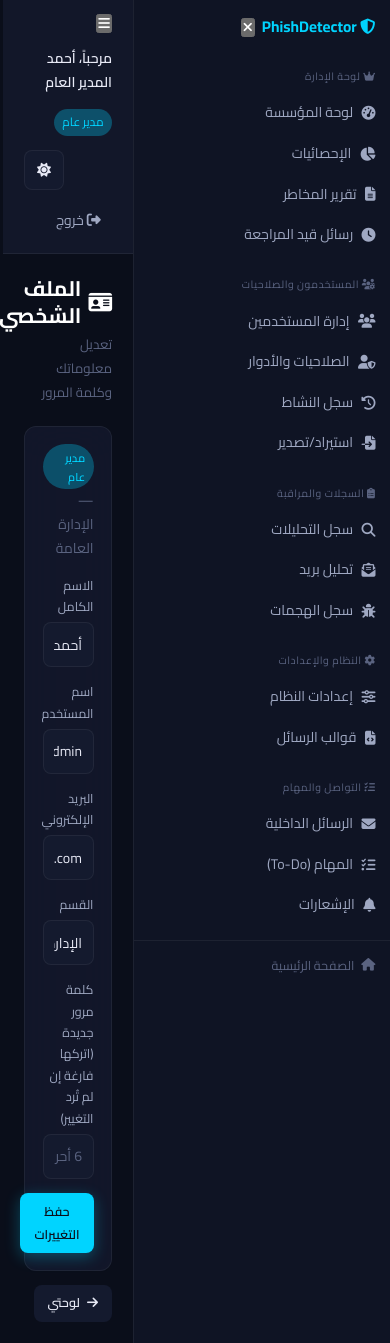
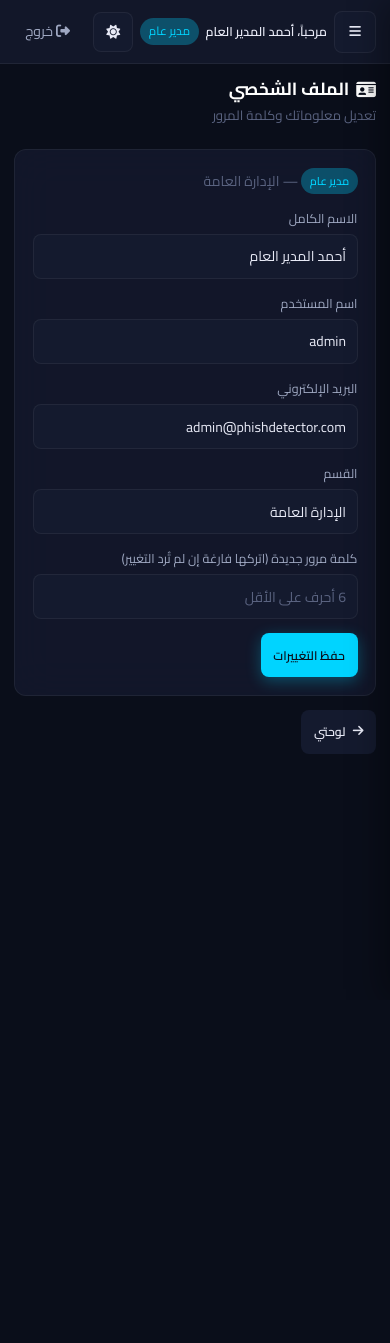
Before and after one commit to Nfyuji/aipashdid, a Flask app: page /employee/profile in a window 390 px wide. After the commit the page ends 754 px from the top, so only its background shows below. Run offline with Flask 3, Linux system fonts and the light colour scheme; a user stored in the database is signed in; some libraries are stand-ins or nearby versions.

Commit message:
Add files via upload

```diff
--- a/static/css/dashboard.css
+++ b/static/css/dashboard.css
@@ -1,7 +1,7 @@
 /* PhishDetector Enterprise - Dashboard-Specific Styles */
 .dashboard-body { display: flex; min-height: 100vh; background: var(--bg-primary, #0a0e1a); color: var(--text-primary, #e8eaf6); font-family: 'Cairo', sans-serif; }
 .sidebar { width: 260px; background: var(--bg-secondary, #0f1424); border-left: 1px solid var(--border-color, rgba(255,255,255,0.06)); padding: 1rem 0; flex-shrink: 0; }
-.sidebar-brand { padding: 0 1.25rem 1.5rem; font-weight: 700; font-size: 1.1rem; display: flex; align-items: center; gap: 0.5rem; color: var(--primary, #00d4ff); }
+.sidebar-brand { padding: 0 1.25rem 1.5rem; display: flex; align-items: center; justify-content: space-between; gap: 0.5rem; flex-wrap: nowrap; }
 .sidebar-nav { padding: 0 0.5rem; }
 .nav-section { margin-bottom: 1rem; }
 .nav-section-title { display: block; padding: 0.5rem 0.75rem; font-size: 0.75rem; color: var(--text-muted); text-transform: uppercase; letter-spacing: 0.05em; }
@@ -58,3 +58,110 @@
 .empty-state i { font-size: 2.5rem; margin-bottom: 0.5rem; opacity: 0.5; }
 .link-row { color: var(--text-primary); display: block; padding: 0.5rem 0; }
 .link-row:hover { color: var(--primary); }
+
+/* ── شريط جانبي: عنوان + زر إغلاق (يظهر على الجوال فقط) ── */
+.sidebar-brand-text { display: inline-flex; align-items: center; gap: 0.5rem; min-width: 0; font-weight: 700; font-size: 1.1rem; color: var(--primary, #00d4ff); }
+.sidebar-close {
+    display: none;
+    align-items: center;
+    justify-content: center;
+    width: 40px;
+    height: 40px;
+    border: none;
+    border-radius: var(--radius-sm, 8px);
+    background: var(--bg-tertiary);
+    color: var(--text-primary);
+    cursor: pointer;
+    flex-shrink: 0;
+}
+.sidebar-close:hover { background: var(--border-color); color: var(--accent-red); }
+
+/* زر فتح القائمة في الهيدر (يظهر على الجوال فقط) */
+.sidebar-toggle {
+    display: none;
+    align-items: center;
+    justify-content: center;
+    width: 42px;
+    height: 42px;
+    border: 1px solid var(--border-color);
+    border-radius: var(--radius-sm);
+    background: var(--bg-tertiary);
+    color: var(--text-primary);
+    cursor: pointer;
+    flex-shrink: 0;
+}
+.sidebar-toggle:hover { border-color: var(--primary); color: var(--primary); }
+
+.sidebar-backdrop {
+    display: none;
+    position: fixed;
+    inset: 0;
+    z-index: 900;
+    background: rgba(0, 0, 0, 0.45);
+    opacity: 0;
+    transition: opacity 0.2s ease;
+    pointer-events: none;
+}
+.dashboard-body.nav-sidebar-open .sidebar-backdrop {
+    display: block;
+    opacity: 1;
+    pointer-events: auto;
+}
+body.nav-sidebar-open {
+    overflow: hidden;
+}
+
+/* ── جوال وأجهزة لوحية ضيقة ── */
+@media (max-width: 992px) {
+    .content-inner { padding: 1rem; }
+    .page-header h1 { font-size: 1.25rem; flex-wrap: wrap; }
+    .cards-grid { grid-template-columns: repeat(auto-fill, minmax(140px, 1fr)); gap: 0.75rem; }
+    .grid-2 { grid-template-columns: 1fr; }
+    .table-wrap th, .table-wrap td { padding: 0.55rem 0.65rem; font-size: 0.85rem; }
+    .dashboard-header { padding: 0.75rem 1rem; gap: 0.5rem; }
+    .dashboard-header .welcome { font-size: 0.9rem; max-width: 42vw; overflow: hidden; text-overflow: ellipsis; white-space: nowrap; }
+}
+
+@media (max-width: 768px) {
+    html { -webkit-text-size-adjust: 100%; }
+
+    .sidebar-toggle { display: inline-flex; }
+    .sidebar-close { display: inline-flex; }
+
+    /* القائمة كطبقة منزلقة من يمين الشاشة (RTL) */
+    .sidebar {
+        position: fixed;
+        top: 0;
+        right: 0;
+        bottom: 0;
+        width: min(288px, 88vw);
+        max-width: 100%;
+        z-index: 950;
+        padding-top: 0.75rem;
+        padding-bottom: env(safe-area-inset-bottom, 0);
+        box-shadow: -8px 0 32px rgba(0, 0, 0, 0.35);
+        transform: translateX(100%);
+        transition: transform 0.28s ease;
+        overflow-y: auto;
+        -webkit-overflow-scrolling: touch;
+    }
+    .dashboard-body.nav-sidebar-open .sidebar {
+        transform: translateX(0);
+    }
+
+    .main-content { width: 100%; min-width: 0; }
+    .dashboard-header .theme-toggle { margin-inline-start: 0; }
+    .dashboard-header .btn-logout { margin-inline-start: auto; }
+
+    .btn { min-height: 44px; padding: 0.55rem 0.9rem; font-size: 0.88rem; }
+    .stat-card { padding: 1rem; }
+    .stat-card .stat-value { font-size: 1.25rem; }
+
+    /* نماذج متعددة الأزرار في صف واحد على الجوال */
+    form[style*="inline-flex"] { flex-direction: column !important; align-items: stretch !important; }
+}
+
+@media (max-width: 380px) {
+    .dashboard-header .role-badge { font-size: 0.75rem; padding: 0.2rem 0.45rem; }
+    .cards-grid { grid-template-columns: 1fr 1fr; }
+}
--- a/static/js/main.js
+++ b/static/js/main.js
@@ -43,6 +43,57 @@
         getTheme: currentTheme
     };
 
+    function initSidebarNav() {
+        var body = document.body;
+        var toggle = document.querySelector('[data-sidebar-toggle]');
+        var backdrop = document.querySelector('.sidebar-backdrop');
+        var sidebar = document.getElementById('sidebar');
+        if (!toggle || !sidebar) return;
+
+        function setOpen(open) {
+            if (open) {
+                body.classList.add('nav-sidebar-open');
+                toggle.setAttribute('aria-expanded', 'true');
+                if (backdrop) backdrop.setAttribute('aria-hidden', 'false');
+            } else {
+                body.classList.remove('nav-sidebar-open');
+                toggle.setAttribute('aria-expanded', 'false');
+                if (backdrop) backdrop.setAttribute('aria-hidden', 'true');
+            }
+        }
+
+        function isMobileNav() {
+            return window.matchMedia('(max-width: 768px)').matches;
+        }
+
+        toggle.addEventListener('click', function () {
+            if (!isMobileNav()) return;
+            setOpen(!body.classList.contains('nav-sidebar-open'));
+        });
+
+        document.querySelectorAll('[data-sidebar-close]').forEach(function (el) {
+            el.addEventListener('click', function () {
+                setOpen(false);
+            });
+        });
+
+        sidebar.querySelectorAll('a.nav-link, .sidebar-footer a').forEach(function (a) {
+            a.addEventListener('click', function () {
+                if (isMobileNav()) setOpen(false);
+            });
+        });
+
+        window.addEventListener('resize', function () {
+            if (!isMobileNav()) setOpen(false);
+        });
+
+        document.addEventListener('keydown', function (e) {
+            if (e.key === 'Escape' && body.classList.contains('nav-sidebar-open')) {
+                setOpen(false);
+            }
+        });
+    }
+
     document.addEventListener('DOMContentLoaded', function () {
         syncToggleUi();
         document.querySelectorAll('[data-theme-toggle]').forEach(function (btn) {
@@ -50,6 +101,7 @@
                 toggleTheme();
             });
         });
+        initSidebarNav();
     });
 
     window.addEventListener('storage', function (e) {
```
